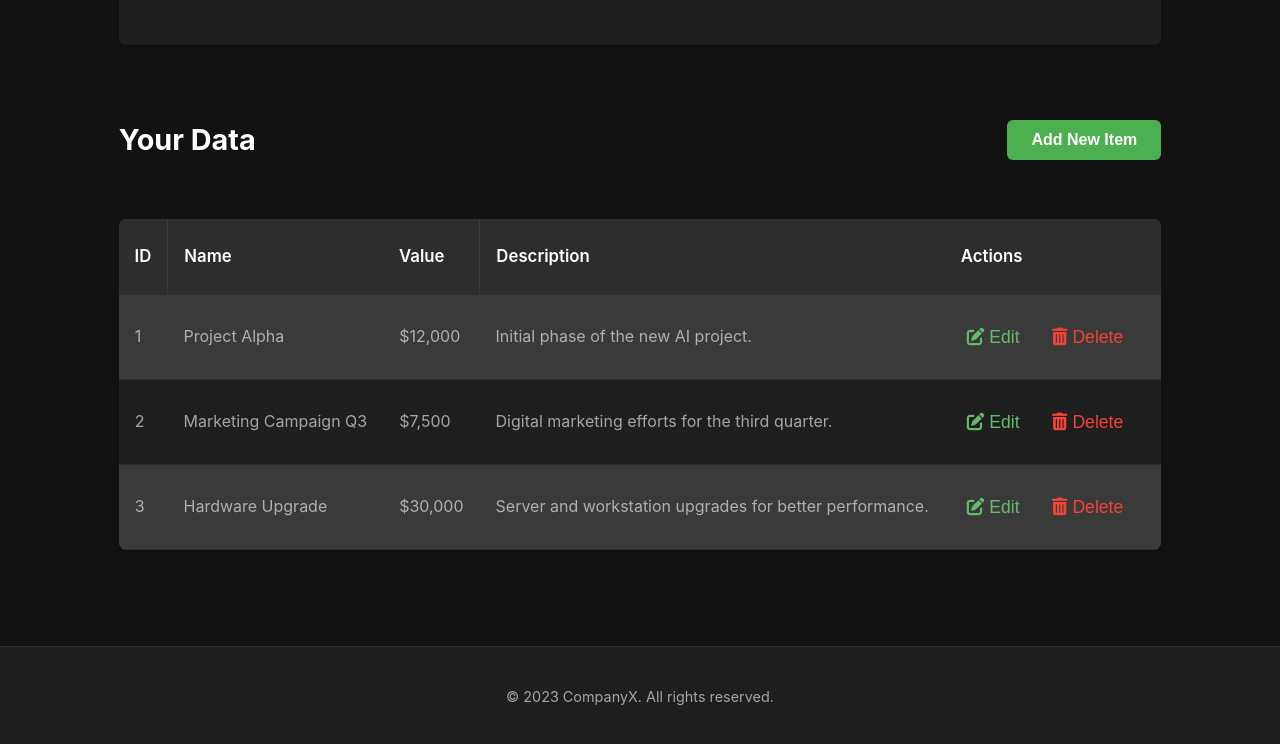
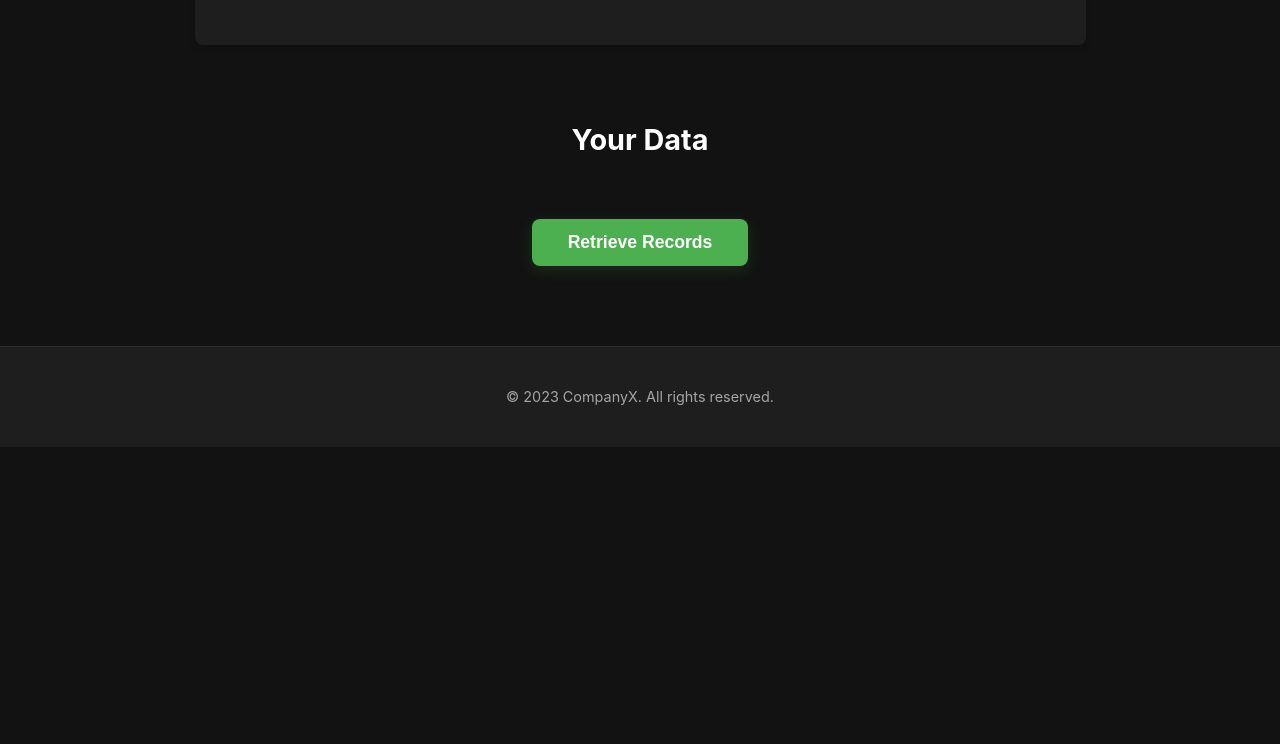
Before and after one commit to Inknikk/web-techG14, a plain HTML site: page dashboard.html in a window 1280 px wide. Shown: the part 646-1390 px from the top of the page. After the commit the page ends 1093 px from the top, so only its background shows below. Drawn offline with Linux system fonts and the light colour scheme; sample sign-in values are in the browser's storage.

Commit message:
retrieve button update

```diff
--- a/dashboard.html
+++ b/dashboard.html
@@ -792,11 +792,16 @@ header {
       </section>
 
 <section class="data-display-section">
-    <div class="dashboard-header">
-        <h2>Your Data</h2>
-        <button id="addNewItemBtn">Add New Item</button>
+  <div class="dashboard-header" style="justify-content: center;">
+    <h2 style="flex:1;text-align:center;">Your Data</h2>
   </div>
-    <div class="table-wrapper">
+<div style="display: flex; justify-content: center; margin-bottom: 2rem;">
+  <button id="retrieveRecordsBtn"
+    style="cursor:pointer; width:auto; padding:0.8rem 2.2rem; font-size:1.1rem; border-radius:8px; background:var(--primary-500); color:white; font-weight:600; box-shadow:0 4px 15px rgba(76,175,80,0.18); transition:background 0.2s,transform 0.2s; border:none;">
+    Retrieve Records
+  </button>
+</div>
+  <div class="table-wrapper" id="dataTableWrapper" style="display:none;">
     <table class="data-table">
       <thead>
         <tr>
@@ -812,6 +817,7 @@ header {
     </table>
   </div>
 </section>
+
     </main>
 
     <footer class="footer">
@@ -1111,9 +1117,20 @@ header {
         });
 
 
-        // Initial load
+
+
+              const retrieveRecordsBtn = document.getElementById("retrieveRecordsBtn");
+const dataTableWrapper = document.getElementById("dataTableWrapper");
+
+if (retrieveRecordsBtn && dataTableWrapper) {
+  retrieveRecordsBtn.addEventListener("click", () => {
+    dataTableWrapper.style.display = "block";
+    retrieveRecordsBtn.style.display = "none";
         loadData();
   });
+}
+      });
+
     </script>
   </body>
 </html>
```
Lines whose indentation alone changed are shown as unchanged.
